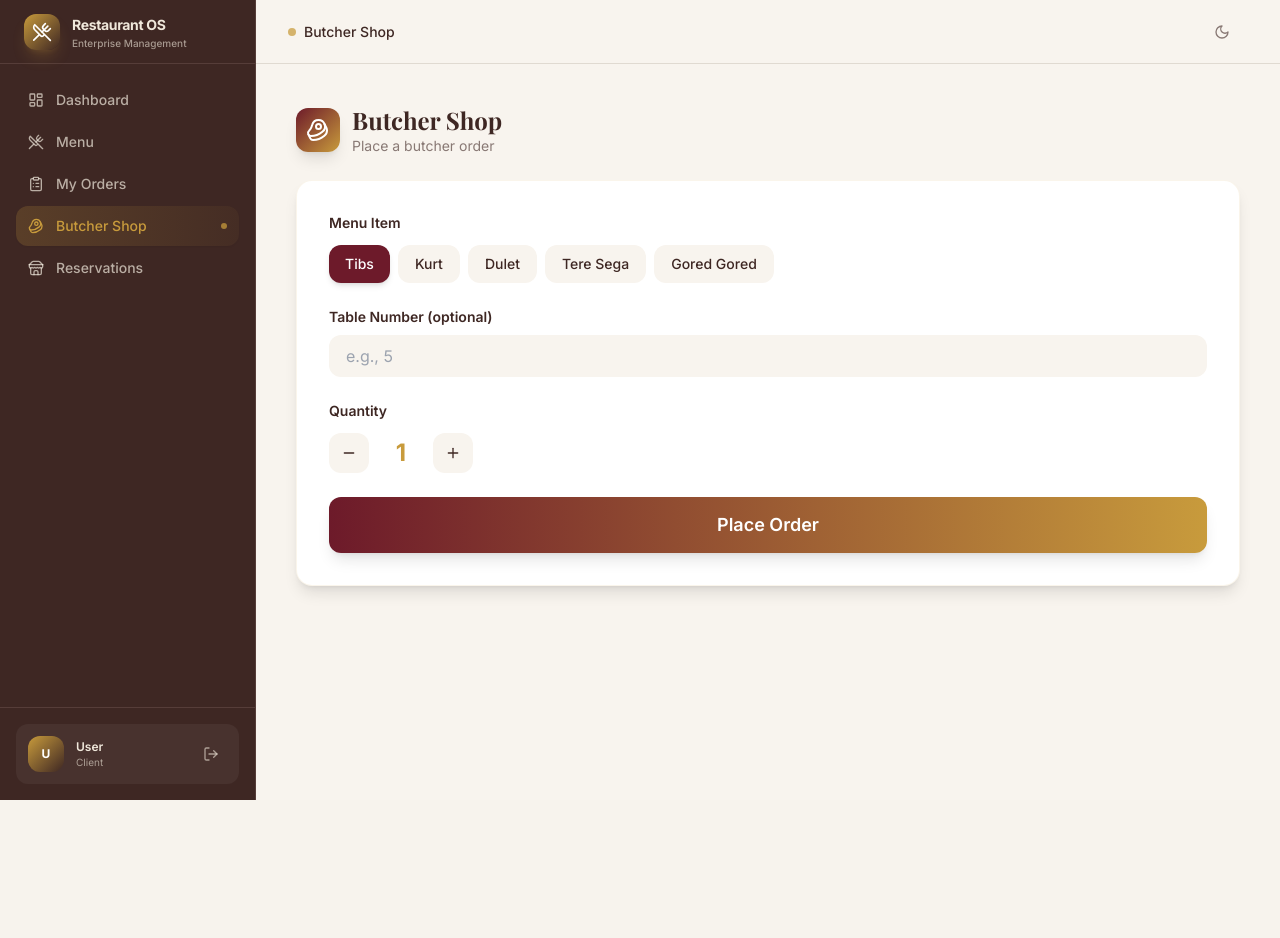
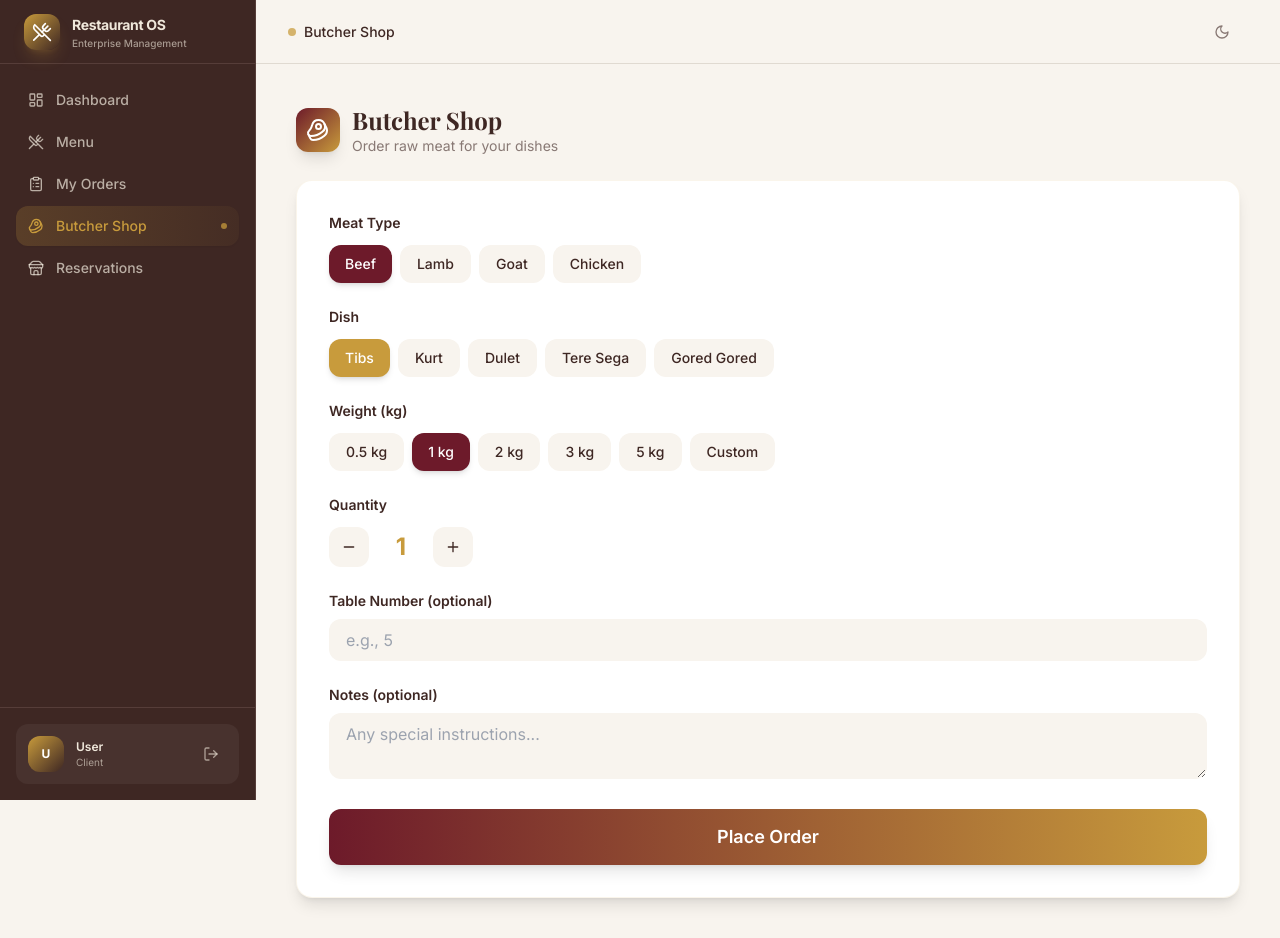
Before and after one commit to Yohannesdeveloper/Kurt-bet, a Next.js app: page /dashboard/butcher-shop in a window 1280 px wide. Before the commit the page ends 800 px from the top, so only its background shows below. Built offline with nearby package versions, Linux system fonts and the light colour scheme; no server answers; a web font is replaced by a local one.

Commit message:
Restore meat type and weight selection in Butcher Shop

```diff
--- a/src/app/dashboard/butcher-shop/page.tsx
+++ b/src/app/dashboard/butcher-shop/page.tsx
@@ -7,17 +7,25 @@ import { Beef, Minus, Plus, Clock } from "lucide-react";
 import toast from "react-hot-toast";
 import { useTranslation } from "@/lib/i18n";
 
-const butcherItems = ["Tibs", "Kurt", "Dulet", "Tere Sega", "Gored Gored"];
+const meatTypes = ["Beef", "Lamb", "Goat", "Chicken"];
+const weightPresets = [0.5, 1, 2, 3, 5];
+const dishOptions = ["Tibs", "Kurt", "Dulet", "Tere Sega", "Gored Gored"];
 
 export default function ButcherShopPage() {
   const { t } = useTranslation();
   const { data: session } = useSession();
+  const [meatType, setMeatType] = useState("Beef");
   const [menuItemName, setMenuItemName] = useState("Tibs");
+  const [weight, setWeight] = useState("1");
+  const [customWeight, setCustomWeight] = useState(false);
   const [quantity, setQuantity] = useState(1);
   const [tableNumber, setTableNumber] = useState("");
+  const [notes, setNotes] = useState("");
   const [submitting, setSubmitting] = useState(false);
 
   const handleSubmit = async () => {
+    const w = parseFloat(weight);
+    if (!w || w <= 0) { toast.error("Select a weight"); return; }
     setSubmitting(true);
     try {
       const res = await fetch("/api/butcher-orders", {
@@ -34,10 +42,12 @@ export default function ButcherShopPage() {
       });
       const data = await res.json();
       if (data.success) {
-        toast.success(`Butcher order #${data.data.orderNumber} placed!`);
+        toast.success(`Butcher order placed!`);
         setMenuItemName("Tibs");
+        setWeight("1");
         setQuantity(1);
         setTableNumber("");
+        setNotes("");
       } else {
         toast.error(data.error || "Failed to place order");
       }
@@ -59,8 +69,8 @@ export default function ButcherShopPage() {
           <Beef className="w-6 h-6" />
         </motion.div>
         <div>
-          <h1 className="text-2xl font-bold font-serif text-ethiopian-coffee">{t("nav.butcherShop")}</h1>
-          <p className="text-sm text-ethiopian-coffee/60">Place a butcher order</p>
+          <h1 className="text-2xl font-bold font-serif text-ethiopian-coffee">Butcher Shop</h1>
+          <p className="text-sm text-ethiopian-coffee/60">Order raw meat for your dishes</p>
         </div>
       </div>
 
@@ -71,33 +81,81 @@ export default function ButcherShopPage() {
       >
         <div className="space-y-6">
           <div>
-            <label className="block text-sm font-semibold text-ethiopian-coffee mb-3">Menu Item</label>
+            <label className="block text-sm font-semibold text-ethiopian-coffee mb-3">Meat Type</label>
             <div className="flex flex-wrap gap-2">
-              {butcherItems.map((item) => (
+              {meatTypes.map((type) => (
                 <button
-                  key={item}
-                  onClick={() => setMenuItemName(item)}
+                  key={type}
+                  onClick={() => setMeatType(type)}
                   className={`px-4 py-2 rounded-lg text-sm font-medium transition-all ${
-                    menuItemName === item
+                    meatType === type
                       ? "bg-ethiopian-burgundy text-white shadow-md"
                       : "bg-ethiopian-cream text-ethiopian-coffee hover:bg-ethiopian-gold/20 border border-transparent"
                   }`}
                 >
-                  {item}
+                  {type}
                 </button>
               ))}
             </div>
           </div>
 
           <div>
-            <label className="block text-sm font-semibold text-ethiopian-coffee mb-2">Table Number (optional)</label>
-            <input
-              type="text"
-              value={tableNumber}
-              onChange={(e) => setTableNumber(e.target.value)}
-              placeholder="e.g., 5"
-              className="w-full px-4 py-2 rounded-lg bg-ethiopian-cream text-ethiopian-coffee border border-transparent focus:border-ethiopian-gold focus:outline-none"
-            />
+            <label className="block text-sm font-semibold text-ethiopian-coffee mb-3">Dish</label>
+            <div className="flex flex-wrap gap-2">
+              {dishOptions.map((dish) => (
+                <button
+                  key={dish}
+                  onClick={() => setMenuItemName(dish)}
+                  className={`px-4 py-2 rounded-lg text-sm font-medium transition-all ${
+                    menuItemName === dish
+                      ? "bg-ethiopian-gold text-white shadow-md"
+                      : "bg-ethiopian-cream text-ethiopian-coffee hover:bg-ethiopian-gold/20 border border-transparent"
+                  }`}
+                >
+                  {dish}
+                </button>
+              ))}
+            </div>
+          </div>
+
+          <div>
+            <label className="block text-sm font-semibold text-ethiopian-coffee mb-3">Weight (kg)</label>
+            <div className="flex flex-wrap gap-2">
+              {weightPresets.map((w) => (
+                <button
+                  key={w}
+                  onClick={() => { setWeight(w.toString()); setCustomWeight(false); }}
+                  className={`px-4 py-2 rounded-lg text-sm font-medium transition-all ${
+                    weight === w.toString() && !customWeight
+                      ? "bg-ethiopian-burgundy text-white shadow-md"
+                      : "bg-ethiopian-cream text-ethiopian-coffee hover:bg-ethiopian-gold/20 border border-transparent"
+                  }`}
+                >
+                  {w} kg
+                </button>
+              ))}
+              <button
+                onClick={() => setCustomWeight(true)}
+                className={`px-4 py-2 rounded-lg text-sm font-medium transition-all ${
+                  customWeight
+                    ? "bg-ethiopian-gold text-white shadow-md"
+                    : "bg-ethiopian-cream text-ethiopian-coffee hover:bg-ethiopian-gold/20 border border-transparent"
+                }`}
+              >
+                Custom
+              </button>
+            </div>
+            {customWeight && (
+              <input
+                type="number"
+                step="0.1"
+                min="0.1"
+                placeholder="Enter weight in kg"
+                value={weight}
+                onChange={(e) => setWeight(e.target.value)}
+                className="mt-2 w-full px-4 py-2 rounded-lg bg-ethiopian-cream text-ethiopian-coffee border border-transparent focus:border-ethiopian-gold focus:outline-none"
+              />
+            )}
           </div>
 
           <div>
@@ -119,6 +177,28 @@ export default function ButcherShopPage() {
             </div>
           </div>
 
+          <div>
+            <label className="block text-sm font-semibold text-ethiopian-coffee mb-2">Table Number (optional)</label>
+            <input
+              type="text"
+              value={tableNumber}
+              onChange={(e) => setTableNumber(e.target.value)}
+              placeholder="e.g., 5"
+              className="w-full px-4 py-2 rounded-lg bg-ethiopian-cream text-ethiopian-coffee border border-transparent focus:border-ethiopian-gold focus:outline-none"
+            />
+          </div>
+
+          <div>
+            <label className="block text-sm font-semibold text-ethiopian-coffee mb-2">Notes (optional)</label>
+            <textarea
+              value={notes}
+              onChange={(e) => setNotes(e.target.value)}
+              placeholder="Any special instructions..."
+              rows={2}
+              className="w-full px-4 py-2 rounded-lg bg-ethiopian-cream text-ethiopian-coffee border border-transparent focus:border-ethiopian-gold focus:outline-none"
+            />
+          </div>
+
           <motion.button
             onClick={handleSubmit}
             disabled={submitting}
@@ -126,7 +206,7 @@ export default function ButcherShopPage() {
             whileTap={{ scale: 0.98 }}
             className="w-full px-10 py-3.5 rounded-xl bg-gradient-to-r from-ethiopian-burgundy to-ethiopian-gold text-white font-semibold text-lg shadow-lg hover:shadow-xl transition-all disabled:opacity-50"
           >
-            {submitting ? t("common.loading") : "Place Order"}
+            {submitting ? "Placing..." : "Place Order"}
           </motion.button>
         </div>
       </motion.div>
```
